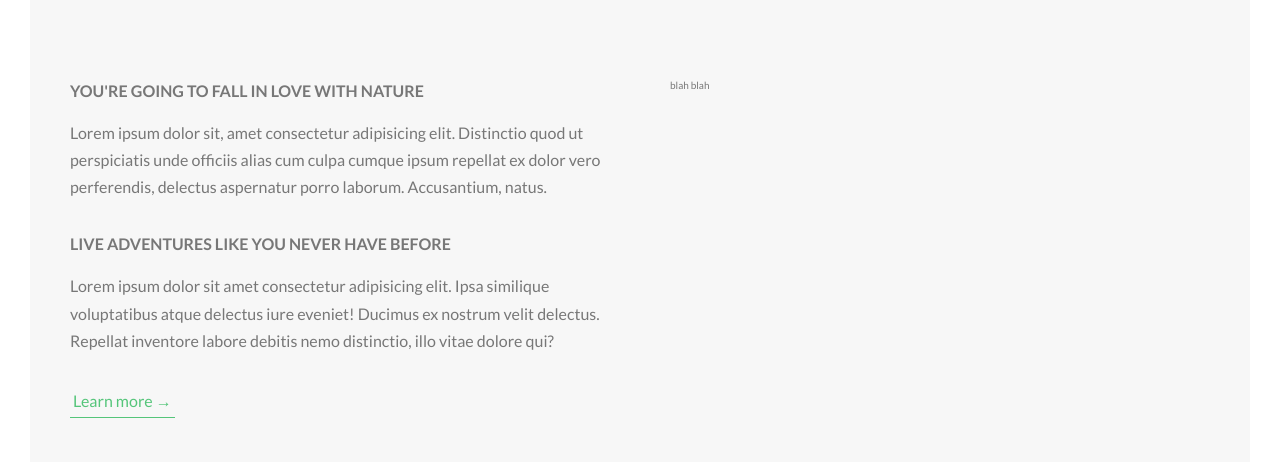
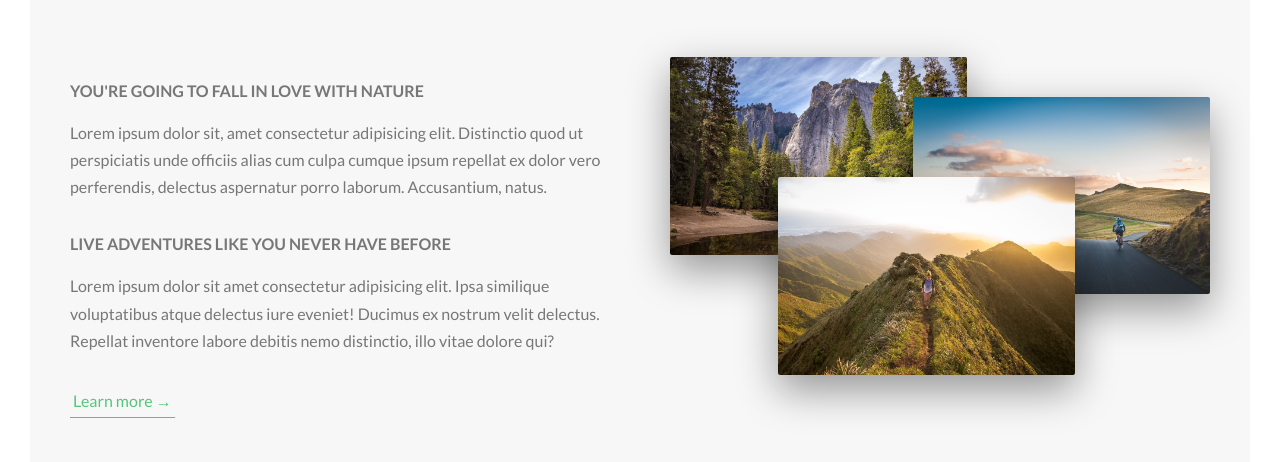
Before and after one commit to ndstephens/natours, a website: page index.html in a window 1280 px wide. Shown: the part 943-1405 px from the top of the page. Drawn offline with Linux system fonts and the light colour scheme.

Commit message:
Builds image animation in About section

```diff
--- a/index.html
+++ b/index.html
@@ -50,7 +50,11 @@
                     <a href="#" class="btn-text">Learn more &rarr;</a>
                 </div>
                 <div class="col-1-of-2">
-                    blah blah
+                    <div class="composition">
+                        <img src="./img/nat-1-large.jpg" alt="Photo 1" class="composition__photo composition__photo--p1">
+                        <img src="./img/nat-2-large.jpg" alt="Photo 2" class="composition__photo composition__photo--p2">
+                        <img src="./img/nat-3-large.jpg" alt="Photo 3" class="composition__photo composition__photo--p3">
+                    </div>
                 </div>
             </div>
         </section>
--- /dev/null
+++ b/sass/components/_composition.scss
@@ -0,0 +1,41 @@
+/*//?----------  3 IMAGES IN ABOUT SECTION  ----------*/
+
+.composition {
+    position: relative;
+
+    /*//* when hovering over the '.composition' element (parent of the 3 photos) AND you're not the photo that is currently being hovered over, then scale down */
+    &:hover .composition__photo:not(:hover) {
+        transform: scale(.95);
+    }
+}
+.composition__photo {
+    width: 55%;
+    box-shadow: 0 1.5rem 4rem rgba($color: $color-black, $alpha: .4);
+    border-radius: 2px;
+    position: absolute;
+    z-index: 1;
+    outline-offset: 2rem;
+    /*//* specified each transition prop, b/c wanted to omit transitioning the z-index change (looked weird) */
+    transition: transform .2s, box-shadow .2s, outline .2s;
+
+    &:hover {
+        outline: 1.5rem solid $color-primary;
+        transform: scale(1.05) translateY(-.5rem);
+        /*//* slightly grow the box-shadow, as would naturally happen when image grows */
+        box-shadow: 0 2.5 4rem rgba($color: $color-black, $alpha: .5);
+        z-index: 10;
+    }
+
+}
+.composition__photo--p1 {
+    left: 0;
+    top: -2rem;
+}
+.composition__photo--p2 {
+    right: 0;
+    top: 2rem;
+}
+.composition__photo--p3 {
+    left: 20%;
+    top: 10rem;
+}
--- a/sass/main.scss
+++ b/sass/main.scss
@@ -8,6 +8,7 @@
 @import "./base/utilities";
 
 @import "./components/button";
+@import "./components/composition";
 
 @import "./layout/grid";
 @import "./layout/header";
```
Also changed, not shown: css/main.css.
